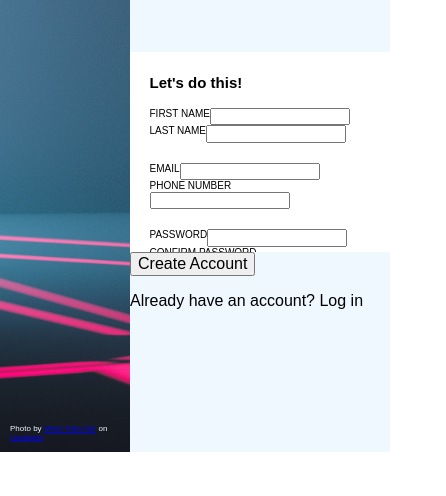
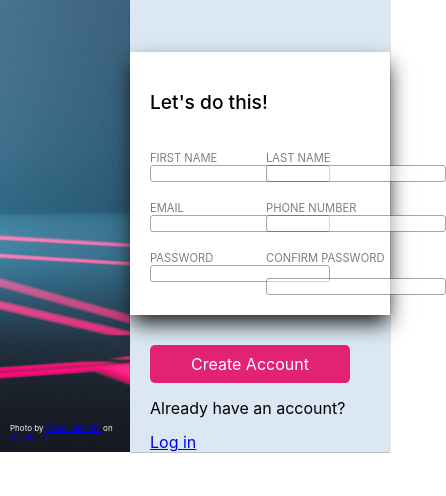
Before and after one commit to juliusklier/Sign-up-Form, a website: page index.html in a window 390 px wide. Shown: the part 348-844 px from the top of the page, 446 px wide, since content can reach past the window. Drawn offline with nearby package versions, Linux system fonts and the light colour scheme.

Commit message:
Did implement Grid for the layout, and made the design cleaner and responsive. In the future I will build a better form and overdo the whole design.

```diff
--- a/index.html
+++ b/index.html
@@ -11,13 +11,7 @@
 <body>
 <div class="grid-container">
     <div class="grid-item grid-item-1"></div>
-    <div class="grid-item grid-item-2"></div>
-    <div class="grid-item grid-item-3">
-        <div class="logo-box">
-         <img id="logo" src="assets/spectron_logo.png">
-        </div>
-    </div>
-    <div class="grid-item grid-item-4">
+    <div class="grid-item grid-item-2">
         <div class="first-section">
             <p class="item">This is not a real online service! You know you need something
                 <br>like this in your life to help you realize your deepest dreams.
@@ -28,45 +22,53 @@
             </p>
         </div>
     </div>
-    <div class="grid-item grid-item-5"></div>
-    <div class="grid-item grid-item-6">
-
-        <div class="form">
-            <form>
-                <fieldset>
-                  <legend><h2>Let's do this!</h2></legend>
-                  <div>
-                    <label for="fname">FIRST NAME</label>
-                    <input id="fname" name="fname" type="text" required>
-                    <label for="lname">LAST NAME</label>
-                    <input id="lname" name="lname" type="text" required>
-                  </div>
-                  <div>
-                    <label for="email">EMAIL</label>
-                    <input id="email" name="email" type="email">
-                    <label for="phone">PHONE NUMBER</label>
-                    <input id="phone" name="phone" type="phone">
-                  </div>
-                  <div>
-                    <label for="password">PASSWORD</label>
-                    <input type="password"  id="password" required>
-                    <label for="confirm_password">CONFIRM PASSWORD</label>
-                    <input type="password"  id="confirm_password" required>
-                  </div>
-                </fieldset>
-              </form>
+    <div class="grid-item grid-item-3">
+        <div class="logo-box">
+         <img id="logo" src="assets/spectron_logo.png">
         </div>
     </div>
-    <div class="grid-item grid-item-7">
+    <div class="grid-item grid-item-4">
         <div class="credit">Photo by <a href="https://unsplash.com/@fakurian">Milad Fakurian</a> on <a href="https://unsplash.com">Unsplash</a></div>
     </div>
-    <div class="grid-item grid-item-8">
+    <div class="grid-item grid-item-5">
+        <form action="#">
+            <div class="form left">
+                <p class="form-title">Let's do this!</p>
+                <div class="input">
+                    <label for="first-name">First name</label>
+                    <input type="text" name="first-name" id="first-name" required>
+                </div>
 
-        <div class="cta">
-            <button type="submit">Create Account</button>
-        </div>
-        <p class="item">Already have an account? <a>Log in</a></p>
+                <div class="input">
+                    <label for="last-name">Last name</label>
+                    <input type="text" name="last-name" id="last-name">
+                </div>
+
+                <div class="input">
+                    <label for="email">Email</label>
+                    <input type="email" name="email" id="email" required>
+                </div>
+
+                <div class="input">
+                    <label for="phone-number">Phone number</label>
+                    <input type="text" name="phone-number" id="phone-number" minlength="9" maxlength="9">
+                </div>
+
+                <div class="input">
+                    <label for="password">Password</label>
+                    <input type="password" name="passwor" id="passwor" required>
+                </div>
+
+                <div class="input">
+                    <label for="confirm-password">Confirm password</label>
+                    <input type="password" name="confirm-password" id="confirm-password" required>
+                </div>
+            </div>
+            <div class="button"><button type="submit">Create Account</button></div>
+        </form>
+        <div class="log-in"><p>Already have an account?</p><a href="#">Log in</a></div>
     </div>
+
     </div>
 </body>
 </html>
--- a/style.css
+++ b/style.css
@@ -1,9 +1,10 @@
 :root {
-    font-family: Arial, Helvetica, sans-serif;
+    font-family: -apple-system, BlinkMacSystemFont, 'Segoe UI', Roboto, Oxygen, Ubuntu, Cantarell, 'Open Sans', 'Helvetica Neue', sans-serif;
 }
 
 
 .grid-container {
+    width: 100vw;
     background-image: url("assets/milad-fakurian-wNsHBf_bTBo-unsplash.jpg");
     background-size: cover;
     display: grid;
@@ -11,9 +12,9 @@
     grid-auto-rows: 200px;
     grid-template-areas:
     "sidebar header"
-    "logo content"
-    "empty form"
-    "credentials signup"
+    "logo header"
+    "credentials form"
+    "credentials form"
 
 }
 /* Declaring the grid-items one by one */
@@ -21,66 +22,140 @@
     grid-area: sidebar;
 }
 
-.grid-item-4 {
+.grid-item-2 {
+    grid-area: header;
+    padding-top: 100px;
     padding-left: 20px;
     font-size: 16px;
+
+
 }
-.grid-item-7 {
+
+.grid-item-3 {
+    grid-area: logo;
+}
+.grid-item-4 {
+    grid-area: credentials;
     display: flex;
     justify-content: center;
     align-items: flex-end;
 }
-.grid-item-7 div {
+
+.credit {
     padding: 10px;
     font-size: 0.5em;
     color: aliceblue;
+}
+
+.grid-item-5 {
+    grid-area: form;
+    background-color: white;
+}
+
+.form {
+    background-color: white;
+    box-shadow: 0px 0.1px 0.1px 0.1px black;
+}
+
+.grid-item-6 {
+  grid-area: credentials;
+  display: flex;
+  justify-content: center;
+  align-items: flex-end;
+}
+.grid-item-6 div {
+    padding: 10px;
+    font-size: 0.5em;
+    color: aliceblue;
+}
+
+.grid-item-7 {
+    grid-area: signup;
+}
+
+#logo {
+    width: 100px;
+    height: 100px;
+      margin-left: auto;
+  margin-right: auto;
+  display: block;
+}
+
+.logo-box {
+    background-color: #37516c88;
+}
+
+.grid-item-2, .grid-item-5 {
+    background-color: #dbe8f3;
+    box-shadow: 0px 0.1px 0.1px 0.1px black
 
 }
 
-#logo {
-    position: relative;
-    width: 100px;
-    height: 100px;
-    position: relative;
-    z-index: 10;
-}
 
-.logo-box {
-    background-color: #37516c88
-}
 
-.grid-item-6 {
-    background-color: white;
-}
 
-/* .grid-item-6 div {
-    box-shadow: 10px 5px 5px black;
-} */
-.grid-item-2, .grid-item-4, .grid-item-8 {
-    background-color: aliceblue;
-
-}
-
-.credentials {
-    justify-content: flex-start;
-    align-content: flex-start;
-}
 
 
 
 /* Form Styling */
 
-.form {
-    font-size: 10px;
-    padding: 10px;
+
+.form{
+    padding-left: 20px;
+    background-color: white;
+    box-shadow: 0 10px 20px -2px rgb(22, 22, 22);
+    display: flex;
+    flex-flow: row wrap;
+    gap: 20px;
+    padding-top: 20px;
+    padding-bottom: 20px;
+    margin-bottom: 30px;
 }
 
-fieldset > div {
-    margin-bottom: 20px;
+.input{
     display: flex;
-    flex-flow: row wrap;
-  }
+    flex-flow: column wrap;
+    width: 40%;
+    font-size: 0.7rem;
+    text-transform: uppercase;
+    opacity: 50%;
+}
 
-  fieldset {
-      border: none;
-  }
+.form-title{
+    width: 100%;
+    font-size: 1.2rem;
+    font-weight: 500;
+}
+
+input{
+
+    border: 1px solid rgb(77, 77, 77);
+    border-radius: 3px;
+}
+
+input:focus{
+    outline: none;
+    border: 2px solid #d3206c
+}
+
+button{
+    border-radius: 5px;
+    border: none;
+    padding: 10px;
+    background-color: #e22274;
+    color: white;
+    width: 200px;
+}
+
+button:hover{
+    background-color: #17181f;
+
+}
+
+.button {
+    padding-left: 20px;
+}
+
+.log-in {
+    padding-left: 20px;
+}
```
